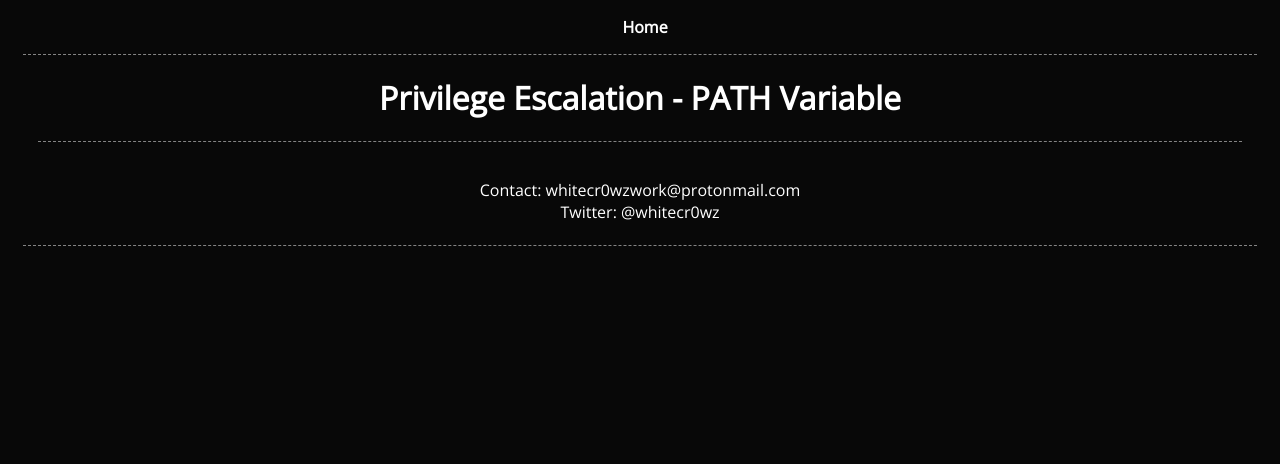
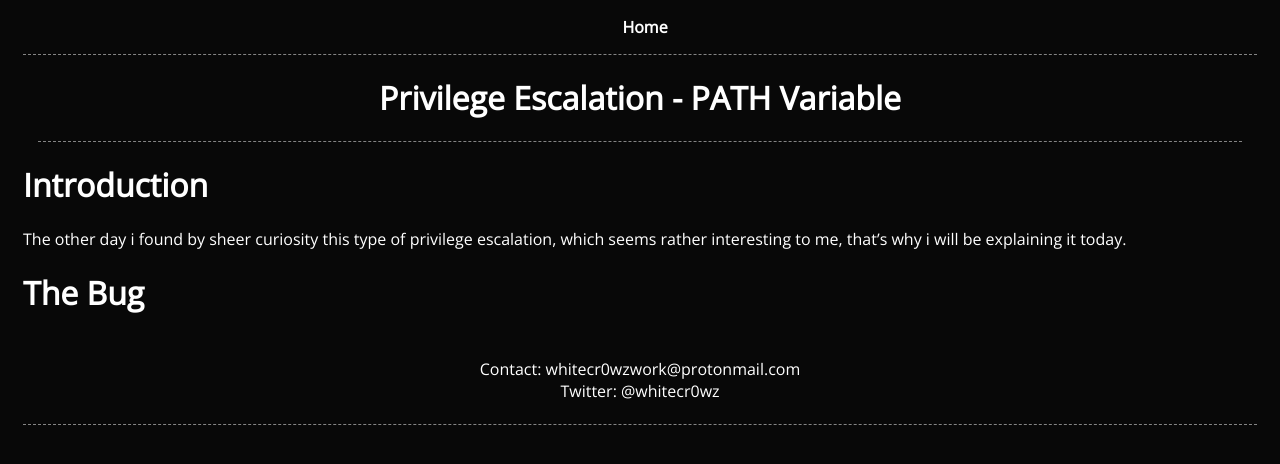
Before and after one commit to whitecr0wz/whitecr0wz.github.io, a Jekyll site: the page built from _posts/posts/2020-03-08-Privilege-Escalation-Path.md, in a window 1280 px wide. Shown: the top 464 px of the page. Built offline with Jekyll 4.4.1, drawn with Linux system fonts in a browser that asks for light colours.

Commit message:
Update 2020-03-08-Privilege-Escalation-Path.md

```diff
--- a/_posts/posts/2020-03-08-Privilege-Escalation-Path.md
+++ b/_posts/posts/2020-03-08-Privilege-Escalation-Path.md
@@ -6,3 +6,9 @@ categories: posts
 comments: false
 en: true
 ---
+
+# Introduction
+
+The other day i found by sheer curiosity this type of privilege escalation, which seems rather interesting to me, that's why i will be explaining it today.
+
+# The Bug
```
